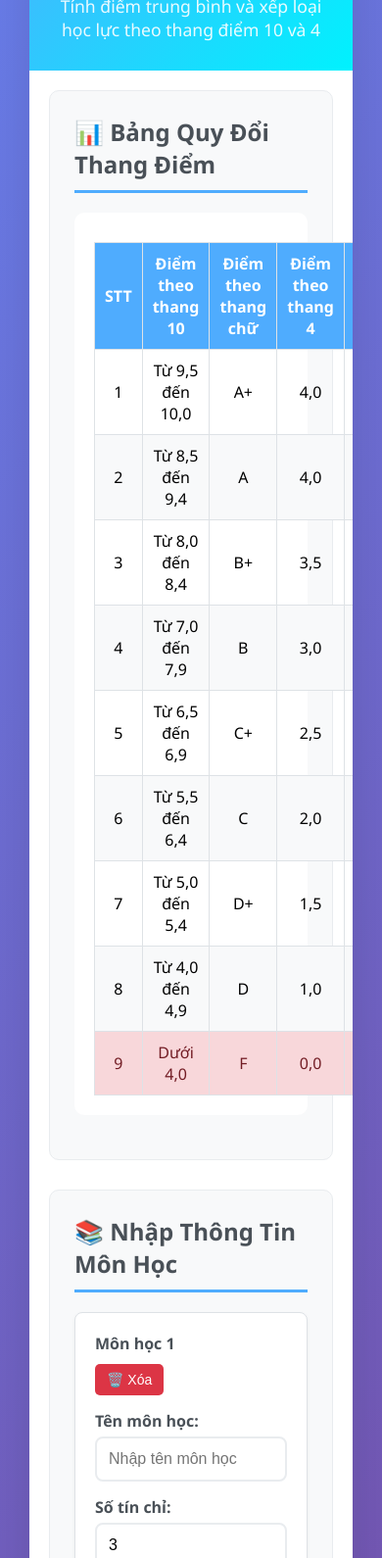
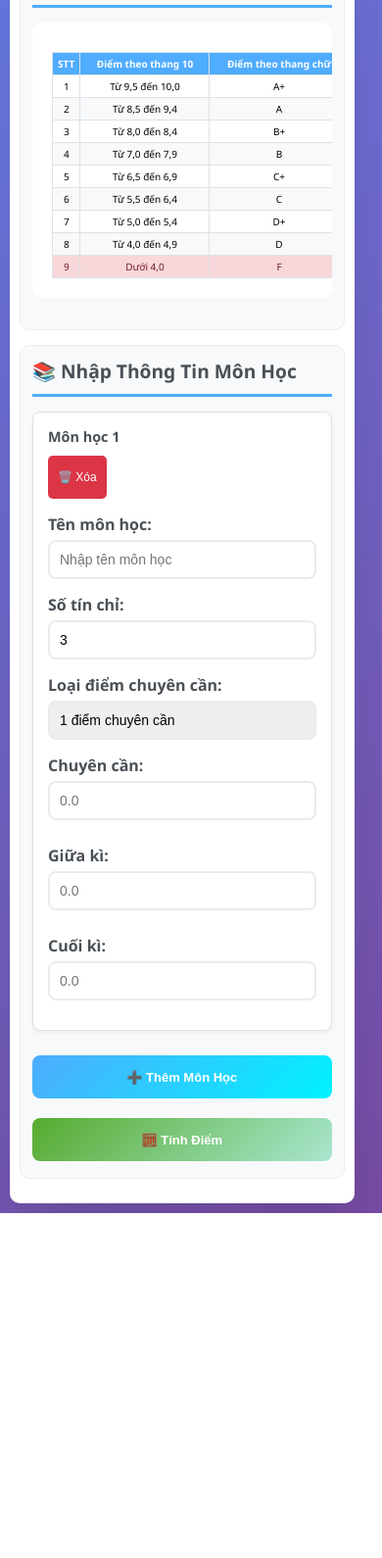
Before and after one commit to NNH21/ued_dh, a plain HTML site: page index.html in a window 390 px wide. Shown: the part 186-1776 px from the top of the page at 98% size. After the commit the page ends 1424 px from the top, so only its background shows below. Drawn offline with Linux system fonts and the light colour scheme.

Commit message:
update diem

```diff
--- a/index.html
+++ b/index.html
@@ -11,11 +11,19 @@
             box-sizing: border-box;
         }
 
+        /* Smooth scrolling */
+        html {
+            scroll-behavior: smooth;
+        }
+
         body {
             font-family: 'Segoe UI', Tahoma, Geneva, Verdana, sans-serif;
             background: linear-gradient(135deg, #667eea 0%, #764ba2 100%);
             min-height: 100vh;
             padding: 20px;
+            /* Improve touch experience */
+            -webkit-text-size-adjust: 100%;
+            -webkit-tap-highlight-color: transparent;
         }
 
         .container {
@@ -83,12 +91,23 @@
             border-radius: 8px;
             font-size: 16px;
             transition: all 0.3s ease;
+            -webkit-appearance: none; /* Remove default styling on iOS */
+            -moz-appearance: none; /* Remove default styling on Firefox */
+            appearance: none;
         }
 
         input:focus, select:focus {
             outline: none;
             border-color: #4facfe;
             box-shadow: 0 0 0 3px rgba(79, 172, 254, 0.1);
+            /* Ensure minimum touch target size */
+            min-height: 44px;
+        }
+
+        /* Better touch targets */
+        .btn, .remove-btn {
+            min-height: 44px;
+            touch-action: manipulation;
         }
 
         .subject-item {
@@ -133,6 +152,15 @@
             gap: 15px;
         }
 
+        /* Flexible button container */
+        .button-container {
+            display: flex;
+            flex-wrap: wrap;
+            gap: 10px;
+            justify-content: center;
+            margin-top: 20px;
+        }
+
         .btn {
             padding: 12px 25px;
             border: none;
@@ -142,6 +170,9 @@
             font-weight: 600;
             transition: all 0.3s ease;
             margin: 5px;
+            min-width: 140px;
+            text-align: center;
+            white-space: nowrap;
         }
 
         .btn-primary {
@@ -194,10 +225,12 @@
             padding: 20px;
             border-radius: 10px;
             margin-bottom: 20px;
+            overflow-x: auto; /* Allow horizontal scrolling on small screens */
         }
 
         .grade-table {
             width: 100%;
+            min-width: 500px; /* Minimum width to prevent excessive compression */
             border-collapse: collapse;
             margin-top: 10px;
         }
@@ -223,23 +256,203 @@
             color: #721c24;
         }
 
+        /* Responsive Design */
+        @media (max-width: 1200px) {
+            .container {
+                max-width: 95%;
+                margin: 10px auto;
+            }
+        }
+
         @media (max-width: 768px) {
+            body {
+                padding: 10px;
+            }
+
             .container {
-                margin: 10px;
+                margin: 0;
+                border-radius: 10px;
+            }
+
+            .header {
+                padding: 20px 15px;
+            }
+
+            .header h1 {
+                font-size: 2em;
+                margin-bottom: 8px;
+            }
+
+            .header p {
+                font-size: 1em;
             }
 
             .content {
-                padding: 20px;
+                padding: 15px;
+            }
+
+            .section {
+                padding: 15px;
+                margin-bottom: 20px;
+            }
+
+            .section h2 {
+                font-size: 1.3em;
+                margin-bottom: 15px;
             }
 
             .score-inputs {
                 grid-template-columns: 1fr;
+                gap: 10px;
             }
 
             .subject-header {
                 flex-direction: column;
                 align-items: flex-start;
                 gap: 10px;
+            }
+
+            .subject-name {
+                font-size: 0.9em;
+            }
+
+            .remove-btn {
+                padding: 6px 10px;
+                font-size: 12px;
+            }
+
+            .btn {
+                width: 100%;
+                margin: 5px 0;
+                padding: 15px;
+                font-size: 14px;
+            }
+
+            .result-item {
+                flex-direction: column;
+                text-align: left;
+                gap: 5px;
+            }
+
+            .result-item span:last-child {
+                font-weight: bold;
+                color: #e3f2fd;
+            }
+
+            .grade-table {
+                font-size: 12px;
+            }
+
+            .grade-table th,
+            .grade-table td {
+                padding: 6px 4px;
+            }
+        }
+
+        @media (max-width: 480px) {
+            .header h1 {
+                font-size: 1.6em;
+            }
+
+            .header p {
+                font-size: 0.9em;
+            }
+
+            .content {
+                padding: 10px;
+            }
+
+            .section {
+                padding: 12px;
+                margin-bottom: 15px;
+            }
+
+            .section h2 {
+                font-size: 1.2em;
+            }
+
+            input, select {
+                padding: 10px;
+                font-size: 14px;
+            }
+
+            .subject-item {
+                padding: 15px;
+            }
+
+            .btn {
+                padding: 12px;
+                font-size: 13px;
+            }
+
+            .grade-table {
+                font-size: 10px;
+            }
+
+            .grade-table th,
+            .grade-table td {
+                padding: 4px 2px;
+            }
+
+            .result {
+                padding: 15px;
+            }
+
+            .result h3 {
+                font-size: 1.2em;
+            }
+        }
+
+        @media (max-width: 360px) {
+            .header h1 {
+                font-size: 1.4em;
+            }
+
+            .section h2 {
+                font-size: 1.1em;
+            }
+
+            .grade-table {
+                font-size: 9px;
+            }
+
+            .grade-table th,
+            .grade-table td {
+                padding: 3px 1px;
+            }
+
+            input, select {
+                padding: 8px;
+                font-size: 13px;
+            }
+        }
+
+        /* Landscape orientation for tablets */
+        @media (min-width: 768px) and (max-width: 1024px) and (orientation: landscape) {
+            .score-inputs {
+                grid-template-columns: repeat(2, 1fr);
+            }
+
+            .subject-header {
+                flex-direction: row;
+                justify-content: space-between;
+                align-items: center;
+            }
+        }
+
+        /* Portrait orientation for tablets */
+        @media (min-width: 768px) and (max-width: 1024px) and (orientation: portrait) {
+            .container {
+                max-width: 90%;
+            }
+
+            .score-inputs {
+                grid-template-columns: repeat(2, 1fr);
+                gap: 12px;
+            }
+
+            .content {
+                padding: 25px;
             }
         }
     </style>
@@ -285,8 +498,10 @@
             <div class="section">
                 <h2>📚 Nhập Thông Tin Môn Học</h2>
                 <div id="subjects"></div>
-                <button class="btn btn-primary" onclick="addSubject()">➕ Thêm Môn Học</button>
-                <button class="btn btn-success" onclick="calculateGPA()">🧮 Tính Điểm</button>
+                <div class="button-container">
+                    <button class="btn btn-primary" onclick="addSubject()">➕ Thêm Môn Học</button>
+                    <button class="btn btn-success" onclick="calculateGPA()">🧮 Tính Điểm</button>
+                </div>
             </div>
 
             <!-- Kết quả -->
```
